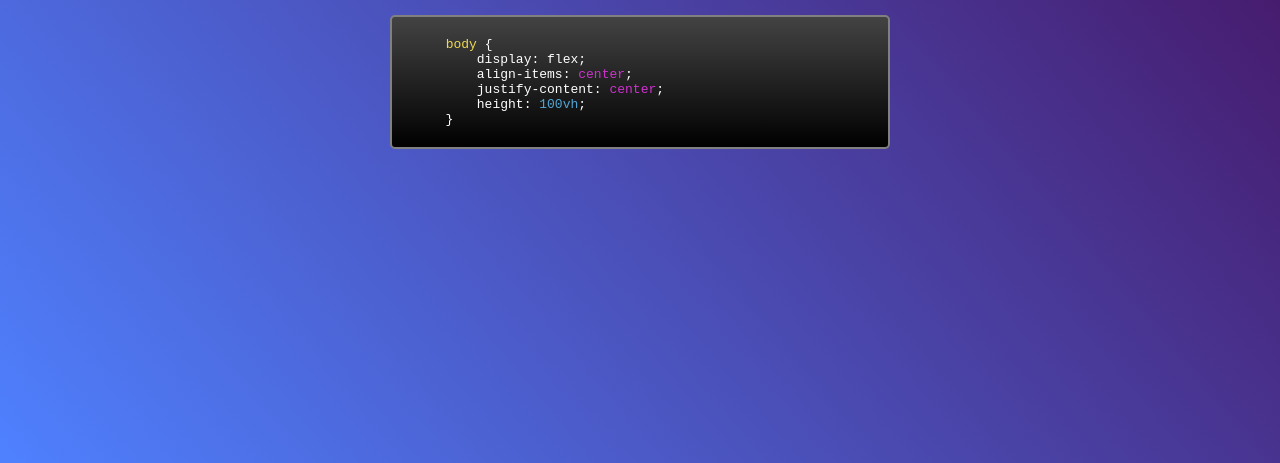
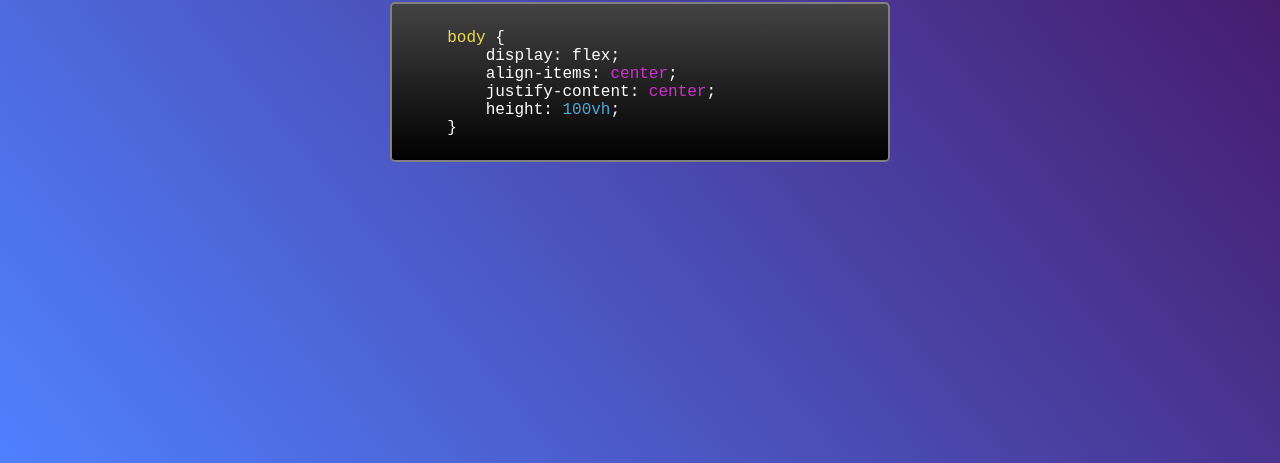
Before and after one commit to Ottico-Studio/giratti, a plain HTML site: page Web/Code/Code-01.html in a window 1280 px wide. Shown: the part 337-800 px from the top of the page. Drawn offline with Linux system fonts and the light colour scheme.

Commit message:
Code.css

```diff
--- a/Web/Code/Code-01.html
+++ b/Web/Code/Code-01.html
@@ -12,6 +12,7 @@
             box-sizing: border-box;
         }
         body {
+            font-size: 16px;
             display: flex;
             align-items: center;
             justify-content: center;
@@ -29,11 +30,11 @@
             color: white;
             border: 2px solid grey;
             border-radius: 5px;
-            padding: 20px 0px 5px;
+            padding: 25px 0px 5px;
         }
         pre {
             position: relative;
-            left: -40px;
+            left: -60px;
         }
 
         h1 { position: relative;
--- /dev/null
+++ b/Web/Code/Code.css
@@ -0,0 +1,25 @@
+
+        .Code {
+            position: relative;
+            background: linear-gradient(to bottom, rgb(67, 67, 67), rgb(0, 0, 0));
+            width: 60vw;
+            max-width: 500px;
+
+            color: white;
+            border: 2px solid grey;
+            border-radius: 5px;
+            padding: 25px 0px 5px;
+        }
+        pre {
+            position: relative;
+            left: -60px;
+        }
+
+        h1 { position: relative;
+            bottom: 30px;
+            font-family: sans-serif;
+            color: white;
+        }
+        .gold { color: rgb(241, 217, 80); }
+        .purple { color: rgb(207, 49, 207); }
+        .blue { color: rgb(83, 165, 212); }
```
